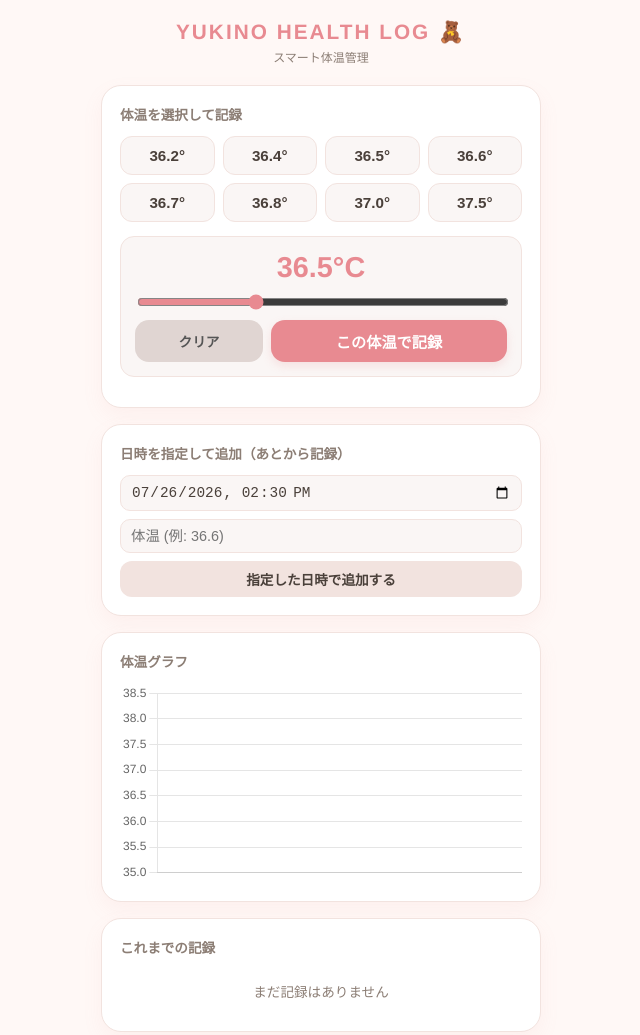
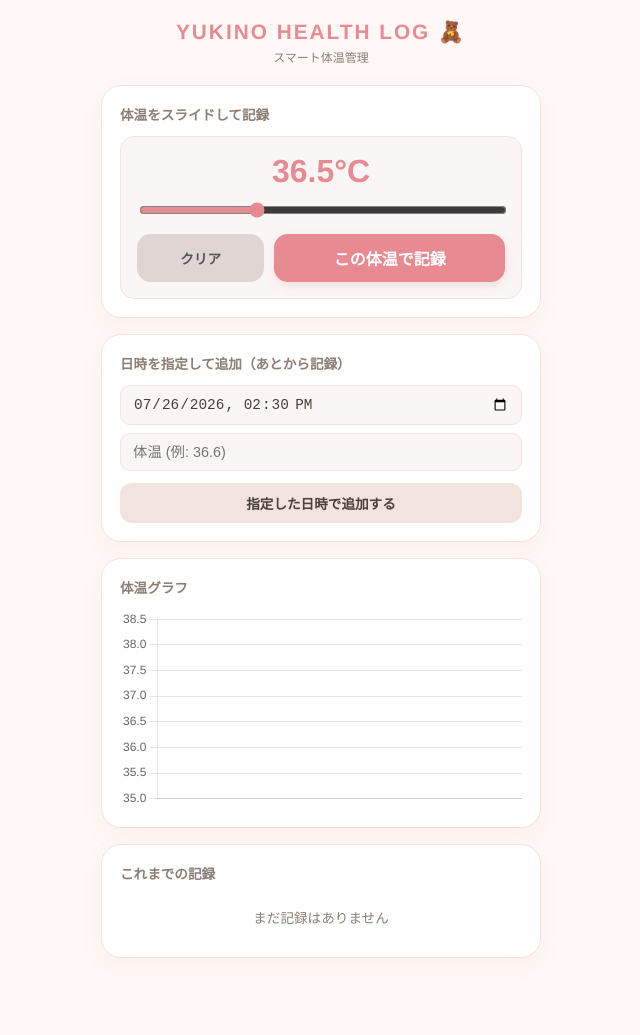
Before and after one commit to sedrin2026/body-temp-log, a plain HTML site: page index.html in a window 1280 px wide. Shown: the whole page, without its empty margins (319-959 px from the left). After the commit the page ends 994 px from the top, so only its background shows below. Drawn offline with nearby package versions, Linux system fonts and the light colour scheme.

Commit message:
Refactor temperature input section and update styles

```diff
--- a/index.html
+++ b/index.html
@@ -62,54 +62,29 @@
       display: block;
     }
 
-    /* 体温タップボタン群 */
-    .temp-grid {
-      display: grid;
-      grid-template-columns: repeat(4, 1fr);
-      gap: 8px;
-      margin-bottom: 14px;
-    }
-    .temp-btn {
-      background: #faf6f5;
-      border: 1px solid var(--border-color);
-      border-radius: 12px;
-      color: var(--text-main);
-      padding: 10px 0;
-      font-size: 0.95rem;
-      font-weight: bold;
-      cursor: pointer;
-      transition: all 0.15s ease;
-    }
-    .temp-btn:active {
-      background: var(--primary);
-      color: #fff;
-      transform: scale(0.95);
-    }
-
     /* スライダーエリア */
     .slider-box {
       background: #faf6f5;
       border: 1px solid var(--border-color);
       border-radius: 14px;
-      padding: 14px;
-      margin-bottom: 12px;
+      padding: 16px;
       text-align: center;
     }
     .slider-display {
-      font-size: 1.8rem;
+      font-size: 2rem;
       font-weight: bold;
       color: var(--primary);
-      margin-bottom: 8px;
+      margin-bottom: 10px;
     }
     input[type="range"] {
       width: 100%;
       accent-color: var(--primary);
-      margin-bottom: 10px;
+      margin-bottom: 16px;
       cursor: pointer;
     }
     .slider-actions {
       display: flex;
-      gap: 8px;
+      gap: 10px;
     }
     .btn-main {
       flex: 2;
@@ -117,8 +92,8 @@
       color: white;
       border: none;
       border-radius: 14px;
-      padding: 10px;
-      font-size: 0.95rem;
+      padding: 12px;
+      font-size: 1rem;
       font-weight: bold;
       cursor: pointer;
       box-shadow: 0 4px 10px rgba(232, 138, 145, 0.2);
@@ -129,15 +104,14 @@
       color: #555;
       border: none;
       border-radius: 14px;
-      padding: 10px;
+      padding: 12px;
       font-size: 0.85rem;
       font-weight: bold;
       cursor: pointer;
     }
 
-    /* 過去日時追加アコーディオン or フォーム */
+    /* 過去日時追加フォーム */
     .past-form-group {
-      margin-top: 10px;
       display: flex;
       flex-direction: column;
       gap: 8px;
@@ -146,7 +120,7 @@
       background: #faf6f5;
       border: 1px solid var(--border-color);
       border-radius: 10px;
-      padding: 8px 10px;
+      padding: 10px 12px;
       font-size: 0.9rem;
       color: var(--text-main);
       width: 100%;
@@ -157,10 +131,11 @@
       color: var(--text-main);
       border: none;
       border-radius: 12px;
-      padding: 8px;
+      padding: 10px;
       font-size: 0.85rem;
       font-weight: bold;
       cursor: pointer;
+      margin-top: 4px;
     }
 
     /* 履歴と削除 */
@@ -210,34 +185,20 @@
       <div class="sub-title">スマート体温管理</div>
     </header>
 
-    <!-- ①②④ ワンタップ＆スライダー選択エリア -->
+    <!-- スライダー選択エリア -->
     <div class="card">
-      <span class="section-title">体温を選択して記録</span>
-
-      <!-- よく使うボタン -->
-      <div class="temp-grid">
-        <button class="temp-btn" onclick="quickRecord(36.2)">36.2°</button>
-        <button class="temp-btn" onclick="quickRecord(36.4)">36.4°</button>
-        <button class="temp-btn" onclick="quickRecord(36.5)">36.5°</button>
-        <button class="temp-btn" onclick="quickRecord(36.6)">36.6°</button>
-        <button class="temp-btn" onclick="quickRecord(36.7)">36.7°</button>
-        <button class="temp-btn" onclick="quickRecord(36.8)">36.8°</button>
-        <button class="temp-btn" onclick="quickRecord(37.0)">37.0°</button>
-        <button class="temp-btn" onclick="quickRecord(37.5)">37.5°</button>
-      </div>
-
-      <!-- スライダー選択 -->
+      <span class="section-title">体温をスライドして記録</span>
       <div class="slider-box">
         <div id="sliderDisplay" class="slider-display">36.5°C</div>
         <input type="range" id="tempSlider" min="34.0" max="42.0" step="0.1" value="36.5" oninput="updateSliderText(this.value)">
         <div class="slider-actions">
-          <button class="btn-clear" onclick="resetSlider()">クリア</button>
+          <button class="btn-clear" onclick="clearInput()">クリア</button>
           <button class="btn-main" onclick="recordSlider()">この体温で記録</button>
         </div>
       </div>
     </div>
 
-    <!-- ③ 過去の記録を追加するエリア -->
+    <!-- 過去の記録を追加するエリア -->
     <div class="card">
       <span class="section-title">日時を指定して追加（あとから記録）</span>
       <div class="past-form-group">
@@ -265,7 +226,7 @@
   <script>
     let tempChart = null;
 
-    // 初期化時に過去日時フォームに現在日時をセットしておく
+    // 初期化時に過去日時フォームに現在日時をセット
     function initPastDateTime() {
       const now = new Date();
       now.setMinutes(now.getMinutes() - now.getTimezoneOffset());
@@ -277,25 +238,22 @@
       document.getElementById('sliderDisplay').innerText = parseFloat(val).toFixed(1) + '°C';
     }
 
-    // ①② 誤入力クリア（36.5度にリセット）
-    function resetSlider() {
+    // 入力クリアボタン：現在操作・入力中のスライダー数値を初期値に戻す
+    function clearInput() {
       const slider = document.getElementById('tempSlider');
       slider.value = 36.5;
       updateSliderText(36.5);
     }
 
-    // ①④ ワンタップ即時記録（現在日時）
-    function quickRecord(temp) {
-      saveData(temp, new Date().toISOString());
-    }
-
-    // ①④ スライダーからの記録（現在日時）
+    // スライダーからの記録（現在日時）
     function recordSlider() {
       const temp = document.getElementById('tempSlider').value;
       saveData(temp, new Date().toISOString());
+      // 記録したらスライダーをデフォルト位置に戻す
+      clearInput();
     }
 
-    // ③ 過去日時を指定しての記録
+    // 過去日時を指定しての記録
     function recordPastData() {
       const dateTimeVal = document.getElementById('pastDateTime').value;
       const tempVal = document.getElementById('pastTemp').value;
@@ -305,11 +263,10 @@
         return;
       }
 
-      // フォームに入力された日時をUTC/ISO形式に変換
       const isoTime = new Date(dateTimeVal).toISOString();
       saveData(tempVal, isoTime);
 
-      // 体温欄だけクリア
+      // 過去データの体温入力欄だけクリア
       document.getElementById('pastTemp').value = '';
     }
 
@@ -322,14 +279,14 @@
         temp: parseFloat(temp).toFixed(1)
       });
 
-      // 日時の新しい順に並び替えを維持
+      // 日時の新しい順に並び替え
       records.sort((a, b) => new Date(b.time) - new Date(a.time));
 
       localStorage.setItem('body_temp_data', JSON.stringify(records));
       updateUI();
     }
 
-    // 削除処理
+    // 個別削除処理
     function deleteRecord(index) {
       if (!confirm('この記録を消してもよろしいですか？')) return;
       const records = JSON.parse(localStorage.getItem('body_temp_data') || '[]');
@@ -371,7 +328,6 @@
     function renderChart(records) {
       const ctx = document.getElementById('tempChart').getContext('2d');
 
-      // 時系列順（古い順）に並べ替え
       const sorted = [...records].reverse();
       const labels = sorted.map(r => {
         const d = new Date(r.time);
```
